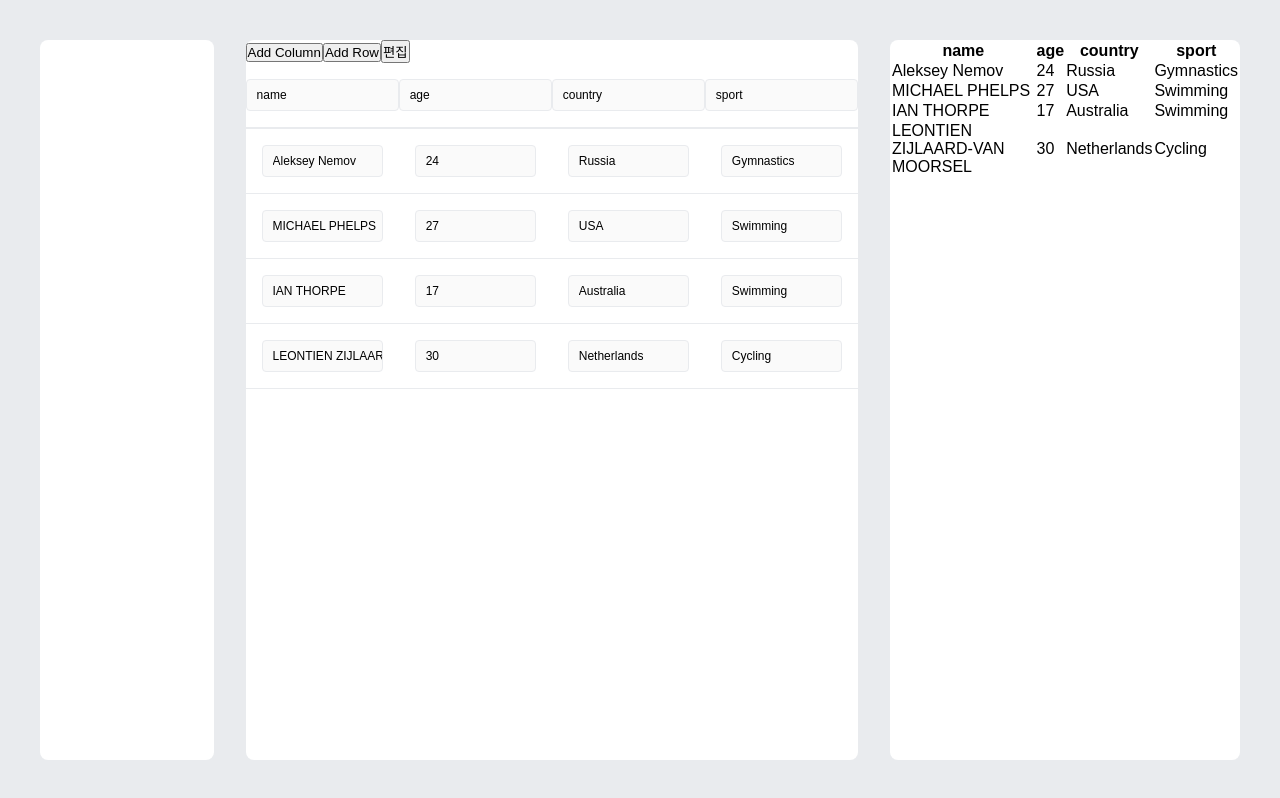
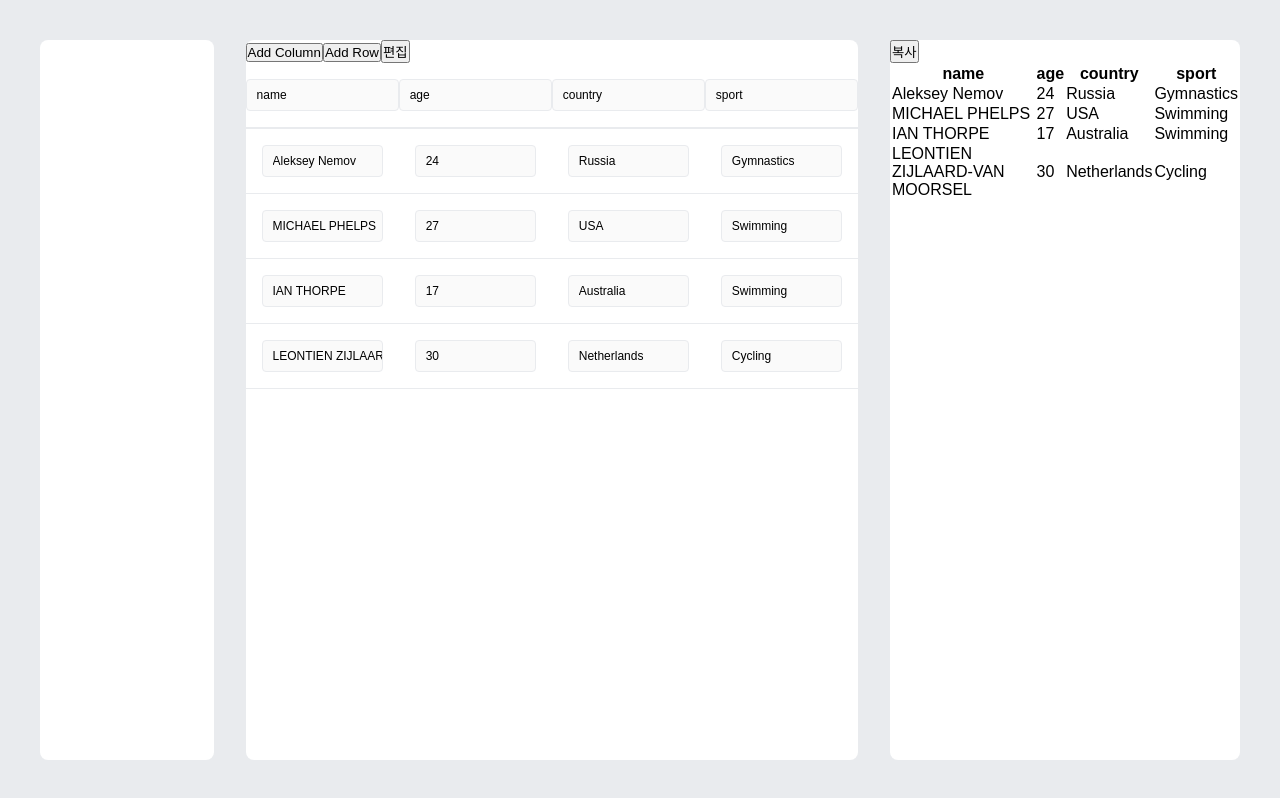
Before and after one commit to jyangca/markdown-table, a Next.js app: page / in a window 1280 px wide. Built offline with nearby package versions, Linux system fonts and the light colour scheme.

Commit message:
FEAT: Add copy button to MarkdownContainer component

```diff
--- a/src/components/MarkdownContainer/MarkdownContainer.tsx
+++ b/src/components/MarkdownContainer/MarkdownContainer.tsx
@@ -40,8 +40,15 @@ const MarkdownContainer = ({ deps }: MarkdownContainerProps) => {
     setMarkdownTable(generateMarkdownTable());
   }, [deps]);
 
+  const copyMarkDownTable = () => {
+    if (typeof window !== 'undefined') {
+      window.navigator.clipboard.writeText(markdownTable);
+    }
+  };
+
   return (
     <MarkdownWrapper>
+      <button onClick={copyMarkDownTable}>복사</button>
       <ReactMarkdown remarkPlugins={[remarkGfm]} children={markdownTable} />
     </MarkdownWrapper>
   );
```
